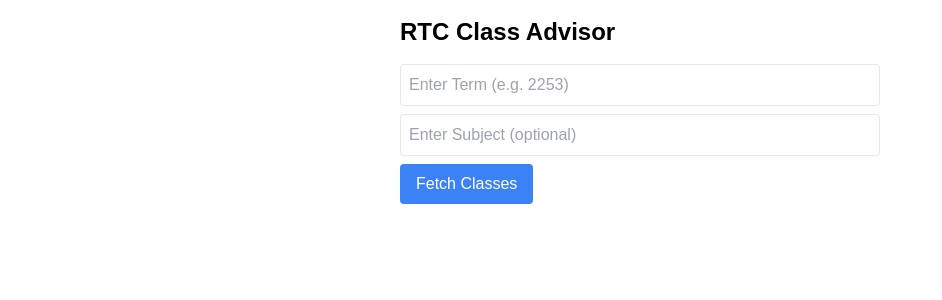
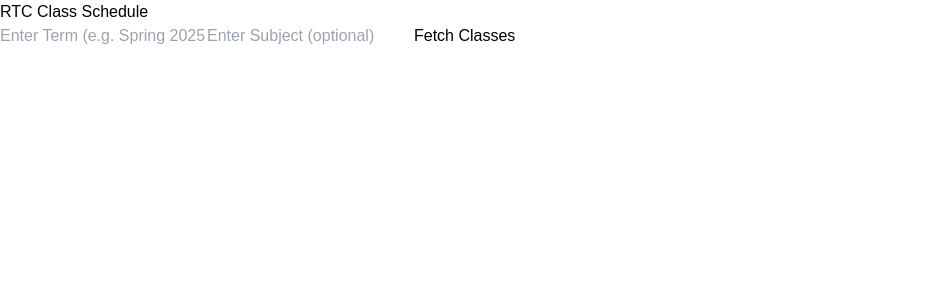
Before and after one commit to Citl-Dev-Ops/rtc-openapi, a React (Vite) app: page / in a window 1280 px wide. Shown: the top 300 px of the page, without its empty margins (0-942 px from the left). Built offline with nearby package versions, Linux system fonts and the light colour scheme; the HTML template or start-up script is replaced by a standard one.

Commit message:
Update App.jsx

```diff
--- a/src/App.jsx
+++ b/src/App.jsx
@@ -1,59 +1,44 @@
 import React, { useState } from 'react';
+import TermInput from './components/TermInput';
 
-export default function App() {
-  const [term, setTerm] = useState('');
-  const [subject, setSubject] = useState('');
-  const [result, setResult] = useState(null);
-  const [error, setError] = useState('');
+function App() {
+  const [results, setResults] = useState([]);
 
-  const handleSubmit = async (e) => {
-    e.preventDefault();
-    setError('');
-    setResult(null);
-    try {
-      const response = await fetch('/api/fetchSchedule', {
-        method: 'POST',
-        headers: { 'Content-Type': 'application/json' },
-        body: JSON.stringify({ term, subject })
-      });
-      if (!response.ok) {
-        throw new Error('API error');
-      }
-      const data = await response.json();
-      setResult(data);
-    } catch (err) {
-      setError('Error fetching data: ' + err.message);
+  const fetchClasses = async ({ term, subject }) => {
+    const response = await fetch('https://classes.sbctc.edu/api/Schedule/Search', {
+      method: 'POST',
+      headers: {
+        'Accept': 'application/json',
+        'Content-Type': 'application/json'
+      },
+      body: JSON.stringify({ term, subject })
+    });
+
+    if (!response.ok) {
+      alert("Failed to fetch classes. Check the term or subject.");
+      return;
     }
+
+    const data = await response.json();
+    setResults(data.data || []);
   };
 
   return (
-    <div className="p-4 max-w-lg mx-auto">
-      <h1 className="text-2xl font-bold mb-4">RTC Class Advisor</h1>
-      <form onSubmit={handleSubmit}>
-        <input
-          type="text"
-          placeholder="Enter Term (e.g. 2253)"
-          value={term}
-          onChange={(e) => setTerm(e.target.value)}
-          className="border p-2 rounded w-full mb-2"
-        />
-        <input
-          type="text"
-          placeholder="Enter Subject (optional)"
-          value={subject}
-          onChange={(e) => setSubject(e.target.value)}
-          className="border p-2 rounded w-full mb-2"
-        />
-        <button type="submit" className="bg-blue-500 text-white px-4 py-2 rounded">
-          Fetch Classes
-        </button>
-      </form>
-      {error && <p className="text-red-500 mt-2">{error}</p>}
-      {result && (
-        <pre className="bg-gray-100 p-2 rounded mt-4">
-          {JSON.stringify(result, null, 2)}
-        </pre>
-      )}
+    <div>
+      <h1>RTC Class Schedule</h1>
+      <TermInput onSearch={fetchClasses} />
+      <ul>
+        {results.map((course, idx) => (
+          <li key={idx}>
+            <strong>{course.subject} {course.catalogNbr} – {course.courseTitle}</strong><br />
+            Instructor: {course.instructor}<br />
+            {course.units} units | {course.instructionMode}<br />
+            {course.startDate} to {course.endDate}
+          </li>
+        ))}
+      </ul>
     </div>
   );
 }
+
+export default App;
```
